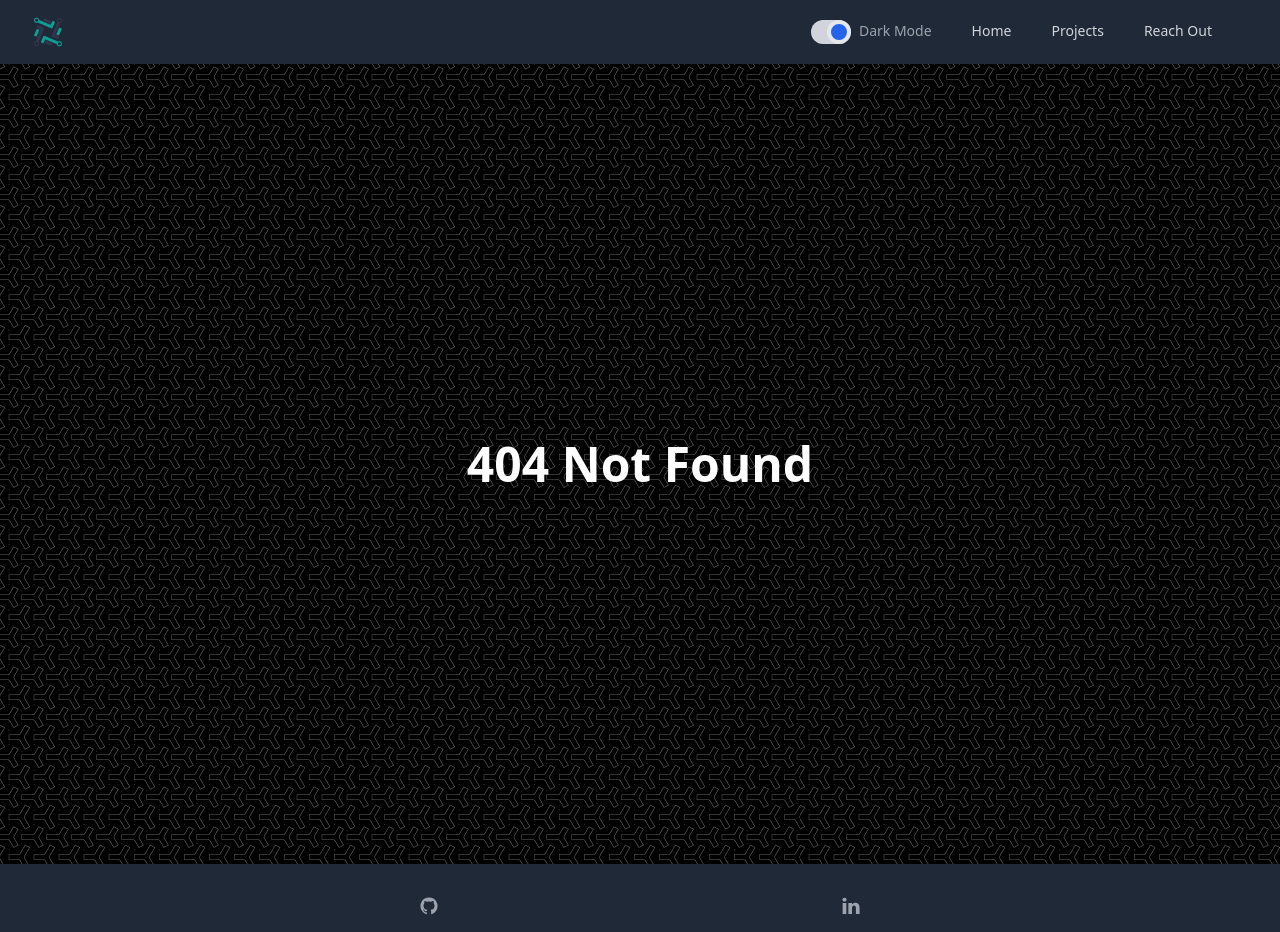
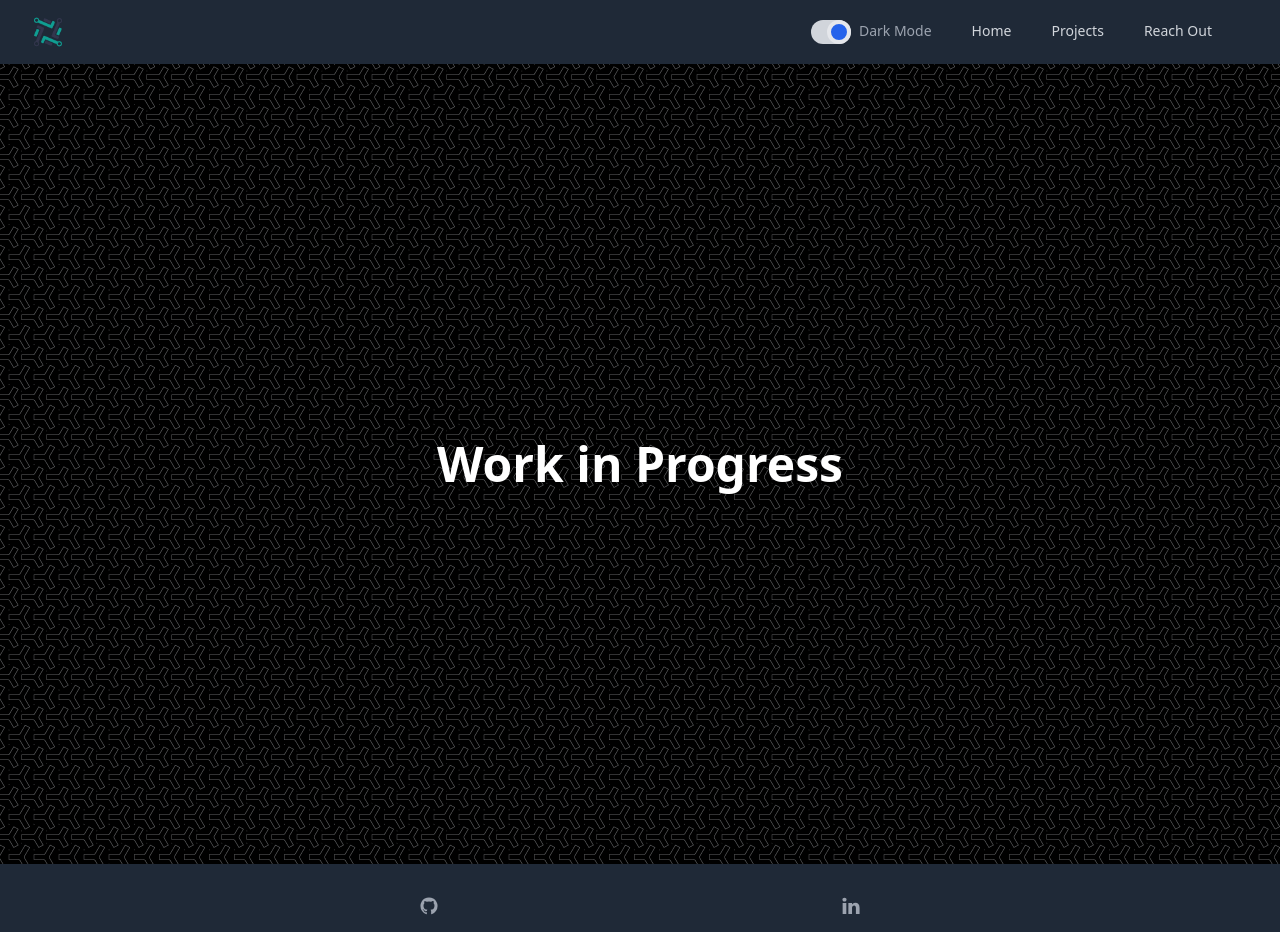
Before and after one commit to etlecoent/portfolio, a React (Create React App) app in the folder frontend/: page / in a window 1280 px wide. Before the commit this address had no page. Built offline with nearby package versions, Linux system fonts and the light colour scheme.

Commit message:
Added routing to home page

```diff
--- a/frontend/src/App.js
+++ b/frontend/src/App.js
@@ -7,6 +7,7 @@ import {
 import useDarkMode from "./hooks/useDarkMode";
 
 import NavBar from "./containers/NavBar";
+import Home from "./containers/Home";
 import Projects from "./containers/Projects";
 import Page404 from "./containers/Page404";
 import Footer from "./containers/Footer";
@@ -21,9 +22,9 @@ function App() {
     <Router basename="/portfolio">
       <NavBar darkMode={darkMode} setDarkMode={setDarkMode}/>
       <Switch>
-        {/* <Route path="/">
+        <Route exact path="/">
           <Home />
-        </Route> */}
+        </Route>
         <Route path="/projects">
           <Projects />
         </Route>
```
